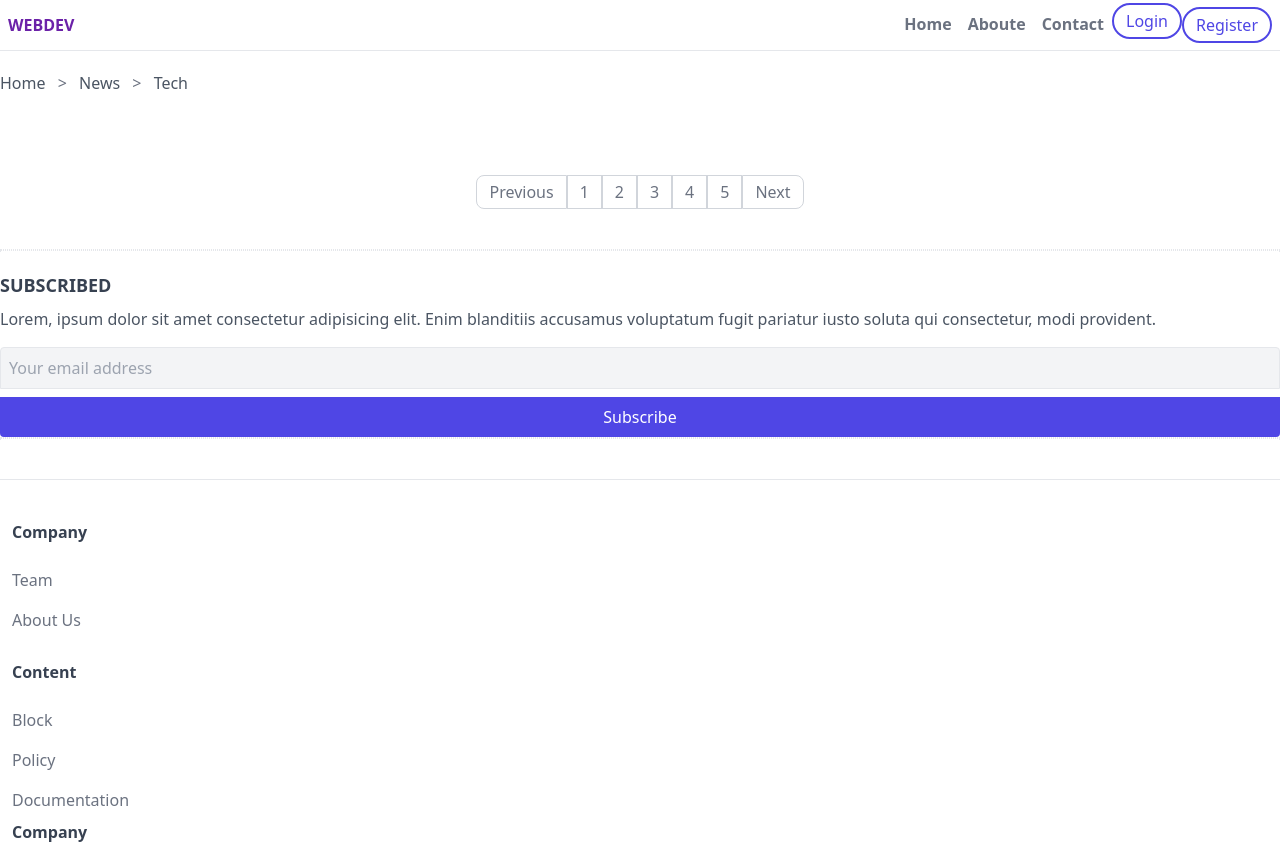
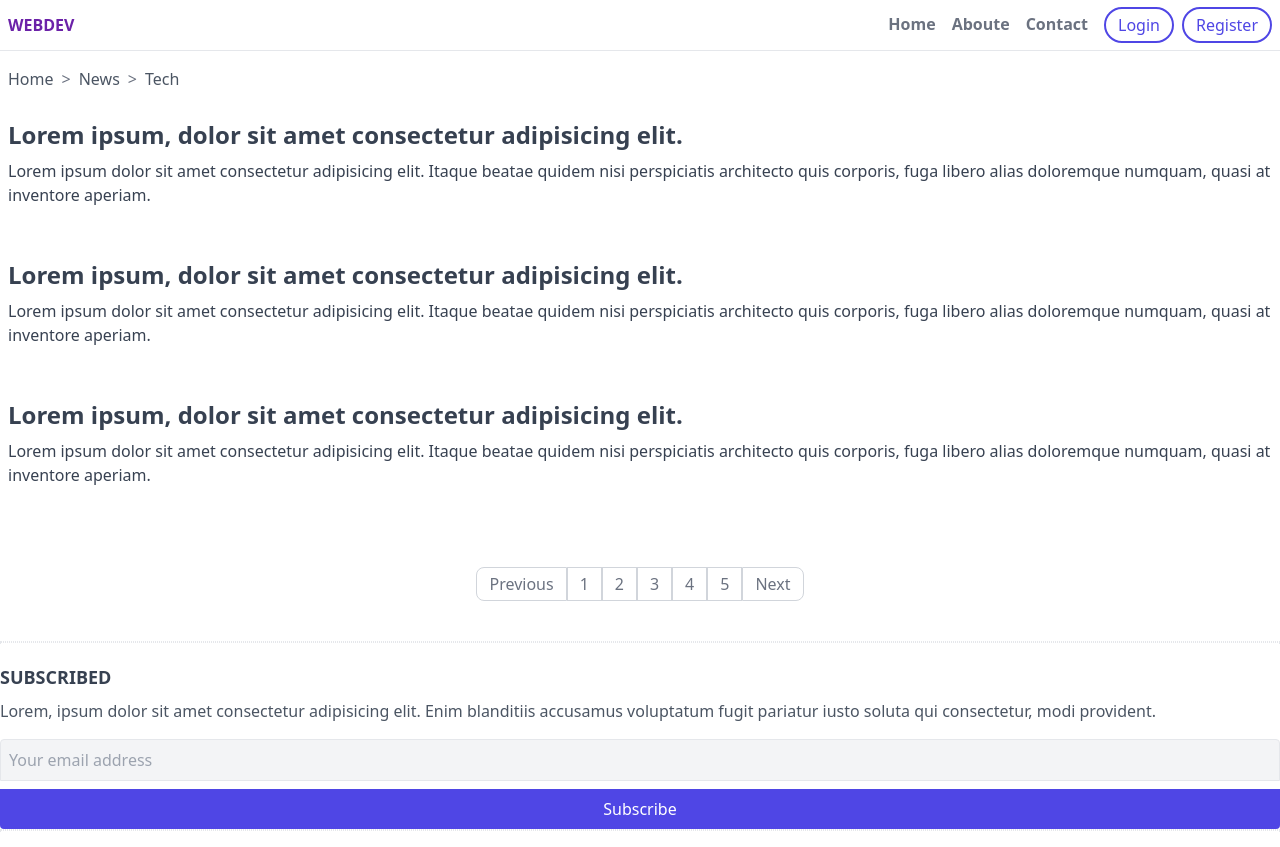
Before and after one commit to Medvedev-Savelii/tailwindcss_first_project, a website: page index.html in a window 1280 px wide. Shown: the top 847 px of the page. Drawn offline with Linux system fonts and the light colour scheme.

Commit message:
10-commit

```diff
--- a/index.html
+++ b/index.html
@@ -37,16 +37,16 @@
         </ul>
 
         <ul class="inline-flex items-center">
-          <li><button class="py-1 px-3 border-2 rounded-full border-indigo-600 text-indigo-600 mb-2 hover:bg-indigo-800 hover:text-white">Login</button></li>
-          <li><button class="py-1 px-3 border-2 rounded-full border-indigo-600 text-indigo-600 hover:bg-indigo-800 hover:text-white">Register</button></li>
+          <li><button class="py-1 px-3 border-2 rounded-full border-indigo-600 ml-2 text-indigo-600 hover:bg-indigo-800 hover:text-white">Login</button></li>
+          <li><button class="py-1 px-3 border-2 rounded-full border-indigo-600 ml-2 text-indigo-600 hover:bg-indigo-800 hover:text-white">Register</button></li>
         </ul>
       </nav>
     </header>
 
     <main>
       <!-- breadcrumbs -->
-      <div class="mt-5">
-        <div py-4 overflow-y-auto whitespace-nowrap>
+      <div class="px-2 flex items-center">
+        <div class="py-4 overflow-y-auto whitespace-nowrap flex items-center">
           <a class="text-gray-600 hover:text-gray-900" href="#">Home</a>
           <span class="mx-2 text-gray-500">&gt;</span>
           <a class="text-gray-600 hover:text-gray-900" href="#">News</a>
@@ -55,6 +55,36 @@
         </div>
       </div>
 
+      <!-- post card -->
+      <section class="px-2">
+        <!-- first post -->
+        <a class="block mb-10" href="#">
+          <div class="flex">
+            <div>
+              <h3 class="mt-3 mb-2 text-gray-700 font-bold text-2xl">Lorem ipsum, dolor sit amet consectetur adipisicing elit.</h3>
+              <p class="text-gray-700">Lorem ipsum dolor sit amet consectetur adipisicing elit. Itaque beatae quidem nisi perspiciatis architecto quis corporis, fuga libero alias doloremque numquam, quasi at inventore aperiam.</p>
+            </div>
+          </div>
+        </a>
+        <!-- second post -->
+        <a class="block mb-10" href="#">
+          <div class="flex">
+            <div>
+              <h3 class="mt-3 mb-2 text-gray-700 font-bold text-2xl">Lorem ipsum, dolor sit amet consectetur adipisicing elit.</h3>
+              <p class="text-gray-700">Lorem ipsum dolor sit amet consectetur adipisicing elit. Itaque beatae quidem nisi perspiciatis architecto quis corporis, fuga libero alias doloremque numquam, quasi at inventore aperiam.</p>
+            </div>
+          </div>
+        </a>
+        <!-- therd post -->
+        <a class="block mb-10" href="#">
+          <div class="flex">
+            <div>
+              <h3 class="mt-3 mb-2 text-gray-700 font-bold text-2xl">Lorem ipsum, dolor sit amet consectetur adipisicing elit.</h3>
+              <p class="text-gray-700">Lorem ipsum dolor sit amet consectetur adipisicing elit. Itaque beatae quidem nisi perspiciatis architecto quis corporis, fuga libero alias doloremque numquam, quasi at inventore aperiam.</p>
+            </div>
+          </div>
+        </a>
+      </section>
       <!-- Pagination -->
       <div class="mt-20 mb-10">
         <ul class="flex justify-center">
```
Also changed, not shown: public/styles.css.
